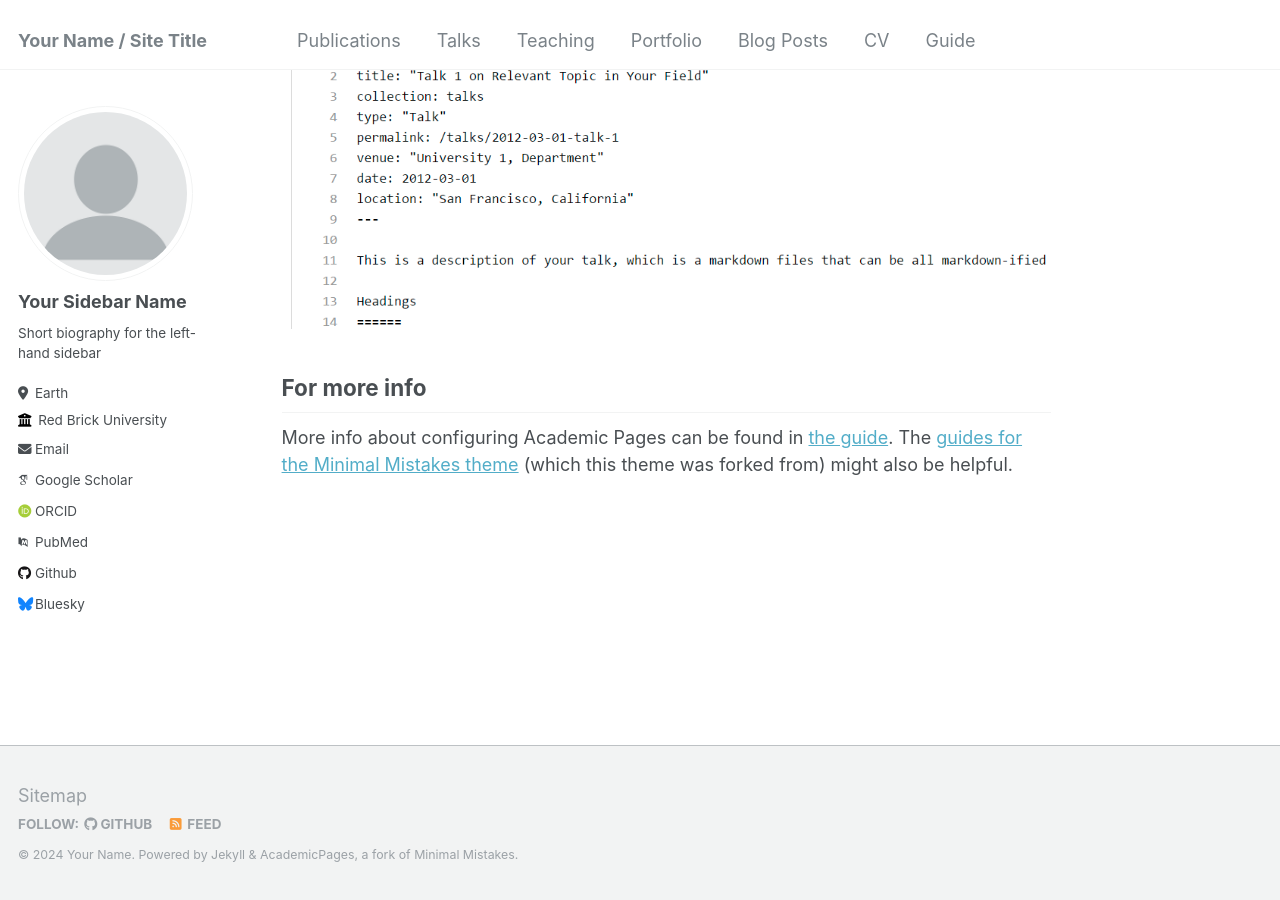
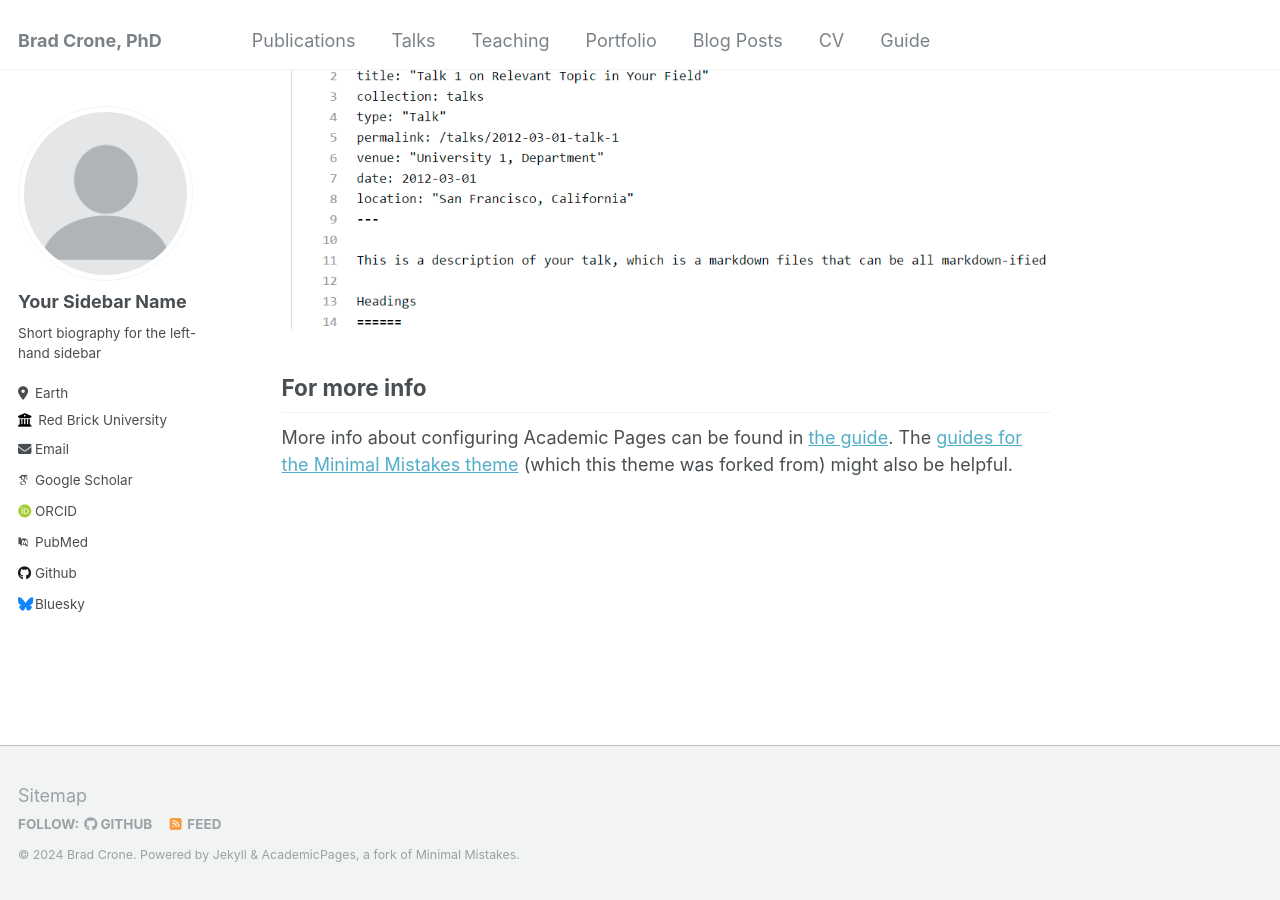
Before and after one commit to bcrone/bcrone.github.io, a Jekyll site: the page built from _pages/about.md, in a window 1280 px wide and 900 px high, scrolled down 2660 px. Built offline with Jekyll 4.4.1, drawn with Linux system fonts in a browser that asks for light colours; some web fonts are replaced.

Commit message:
Update _config.yml

```diff
--- a/_config.yml
+++ b/_config.yml
@@ -8,13 +8,13 @@
 
 # Basic Site Settings
 locale                   : "en-US"
-title                    : "Your Name / Site Title"
+title                    : "Brad Crone, PhD"
 title_separator          : "-"
-name                     : &name "Your Name"
-description              : &description "personal description"
-url                      : https://academicpages.github.io # the base hostname & protocol for your site e.g. "https://mmistakes.github.io"
+name                     : &name "Brad Crone"
+description              : &description "Personal Webpage of Brad Crone, PhD"
+url                      : https://bcrone.github.io # the base hostname & protocol for your site e.g. "https://mmistakes.github.io"
 baseurl                  : "" # the subpath of your site, e.g. "/blog"
-repository               : "academicpages/academicpages.github.io"
+repository               : "bcrone/bcrone.github.io"
 
 # Site Author - The following control what appear as part of the author content on the side bar.
 #               If a field is blank the icon and link will not appear, otherwise it will be shown.
```
